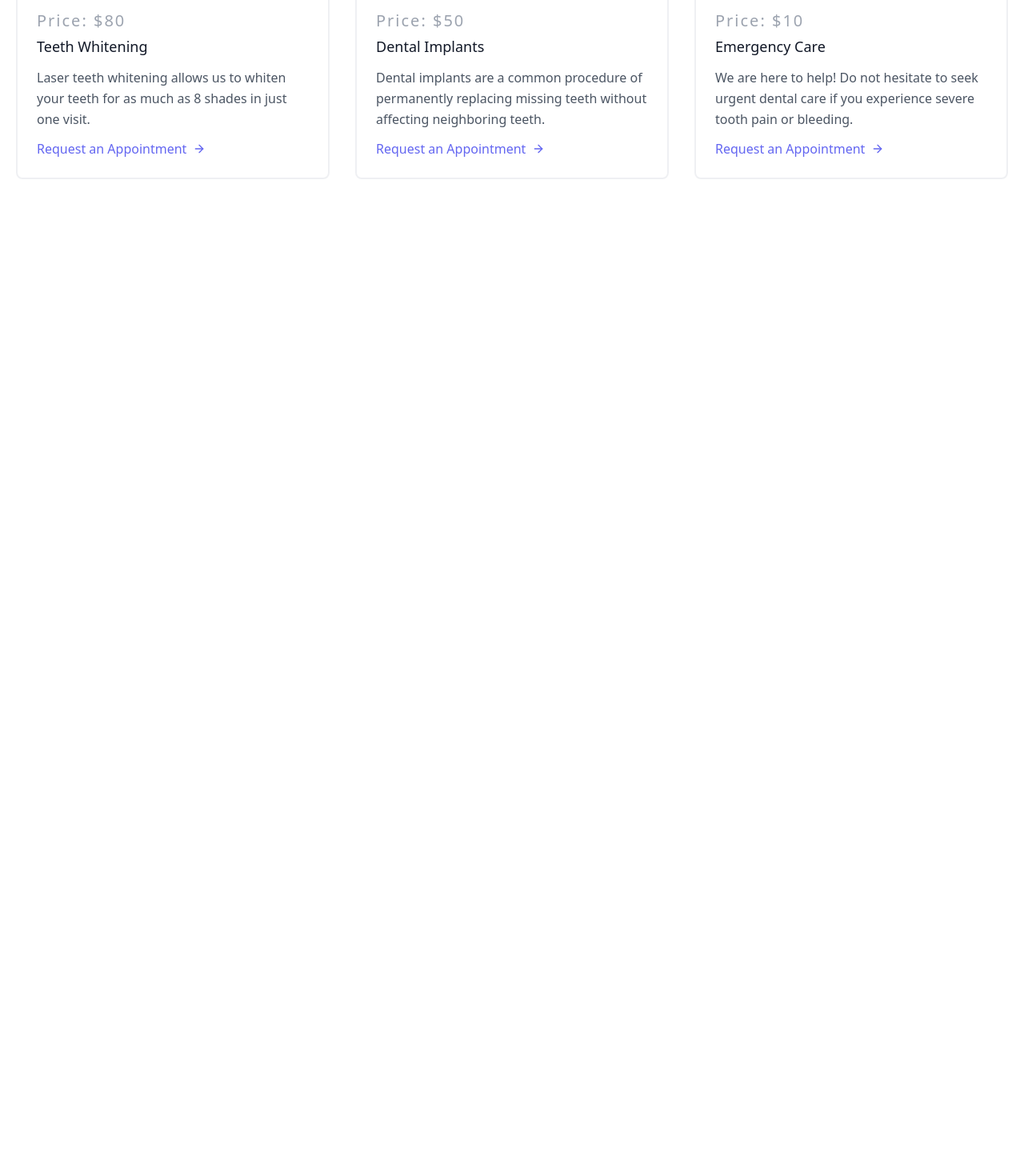
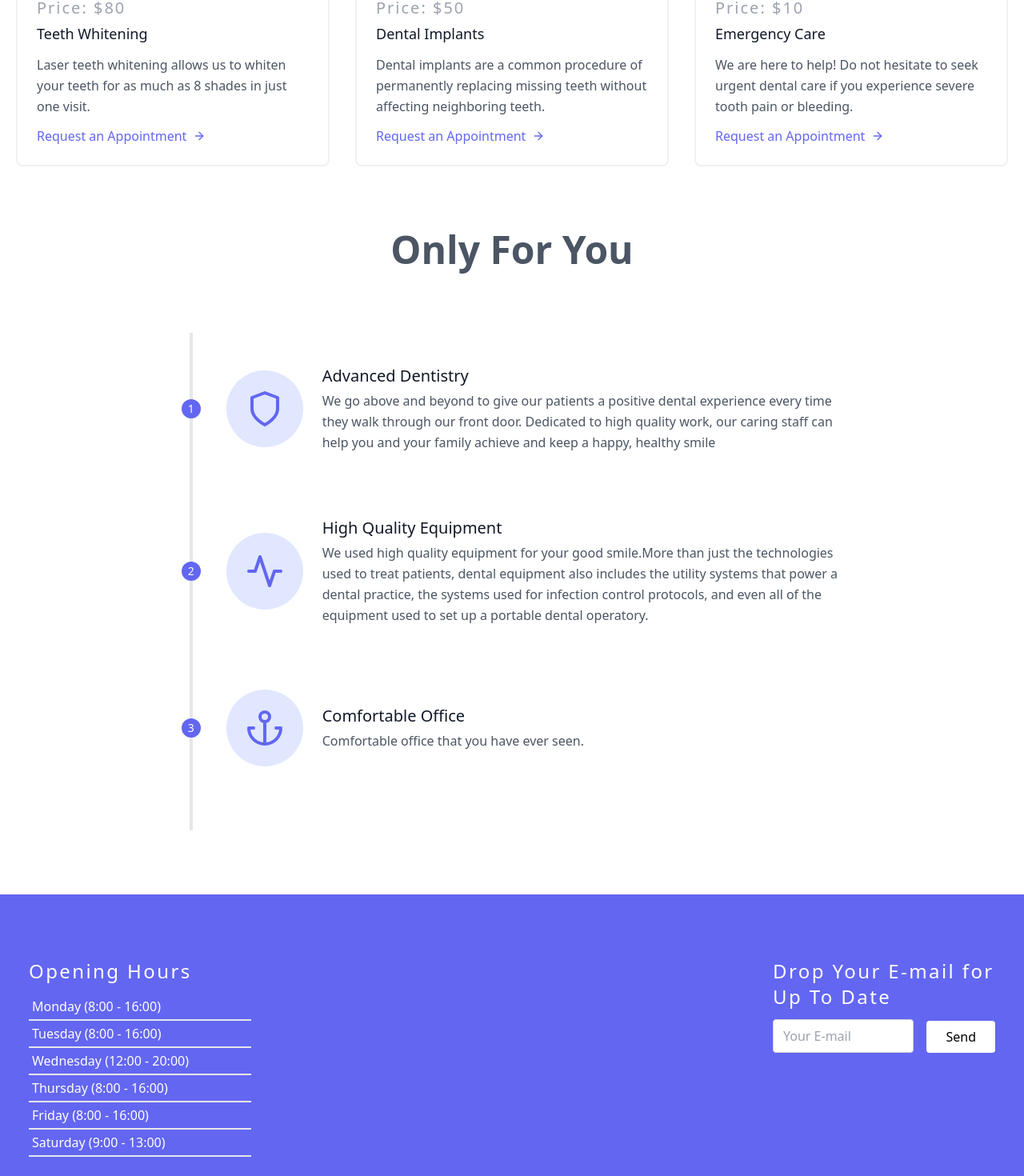
Before and after one commit to G-Mursalin/simple-dentist-appointment, a React (Create React App) app: page / in a window 1280 px wide. Shown: the part 842-2312 px from the top of the page at 80% size. Before the commit the page ends 1162 px from the top, so only its background shows below. Built offline with nearby package versions, Linux system fonts and the light colour scheme.

Commit message:
Home section added

```diff
--- a/src/App.js
+++ b/src/App.js
@@ -3,10 +3,11 @@ import React from "react";
 // Routing
 import { Routes, Route } from "react-router-dom";
 // Components
-import Header from "./components/Header/Header";
+import Header from "./components/Shared/Header/Header";
 import Home from "./components/Home/Home";
 import Login from "./components/Authentication/Login/Login";
 import Appointment from "./components/Appointment/Appointment";
+import Footer from "./components/Shared/Footer/Footer";
 function App() {
   return (
     <React.Fragment>
@@ -17,6 +18,7 @@ function App() {
         <Route path="/login" element={<Login />} />
         <Route path="/appointment" element={<Appointment />} />
       </Routes>
+      <Footer />
     </React.Fragment>
   );
 }
--- a/src/components/Home/Home.js
+++ b/src/components/Home/Home.js
@@ -3,11 +3,13 @@ import React from "react";
 // Components
 import Hero from "./Hero";
 import Services from "./Services";
+import Steps from "./Steps";
 const Home = () => {
   return (
     <React.Fragment>
       <Hero />
       <Services />
+      <Steps />
     </React.Fragment>
   );
 };
--- a/src/components/Home/Services.js
+++ b/src/components/Home/Services.js
@@ -15,8 +15,8 @@ const Services = () => {
 
   return (
     <section className="text-gray-600 body-font">
-      <h1 className="text-5xl text-center">Services</h1>
-      <div className="container px-5 py-24 mx-auto">
+      <h1 className="text-5xl text-center font-bold">Services</h1>
+      <div className="container px-5 py-20 mx-auto">
         <div className="flex flex-wrap -m-4">
           {servicesData.map((service) => (
             <Service key={service.id} service={service} />
--- /dev/null
+++ b/src/components/Home/Steps.js
@@ -0,0 +1,114 @@
+import React from "react";
+
+const Steps = () => {
+  return (
+    <section className="text-gray-600 body-font">
+      <h1 className="text-5xl text-center font-bold">Only For You</h1>
+      <div className="container px-5 py-20 mx-auto flex flex-wrap">
+        <div className="flex relative pt-10 pb-20 sm:items-center md:w-2/3 mx-auto">
+          <div className="h-full w-6 absolute inset-0 flex items-center justify-center">
+            <div className="h-full w-1 bg-gray-200 pointer-events-none"></div>
+          </div>
+          <div className="flex-shrink-0 w-6 h-6 rounded-full mt-10 sm:mt-0 inline-flex items-center justify-center bg-indigo-500 text-white relative z-10 title-font font-medium text-sm">
+            1
+          </div>
+          <div className="flex-grow md:pl-8 pl-6 flex sm:items-center items-start flex-col sm:flex-row">
+            <div className="flex-shrink-0 w-24 h-24 bg-indigo-100 text-indigo-500 rounded-full inline-flex items-center justify-center">
+              <svg
+                fill="none"
+                stroke="currentColor"
+                strokeLinecap="round"
+                strokeLinejoin="round"
+                strokeWidth="2"
+                className="w-12 h-12"
+                viewBox="0 0 24 24"
+              >
+                <path d="M12 22s8-4 8-10V5l-8-3-8 3v7c0 6 8 10 8 10z"></path>
+              </svg>
+            </div>
+            <div className="flex-grow sm:pl-6 mt-6 sm:mt-0">
+              <h2 className="font-medium title-font text-gray-900 mb-1 text-xl">
+                Advanced Dentistry
+              </h2>
+              <p className="leading-relaxed">
+                We go above and beyond to give our patients a positive dental
+                experience every time they walk through our front door.
+                Dedicated to high quality work, our caring staff can help you
+                and your family achieve and keep a happy, healthy smile
+              </p>
+            </div>
+          </div>
+        </div>
+        <div className="flex relative pb-20 sm:items-center md:w-2/3 mx-auto">
+          <div className="h-full w-6 absolute inset-0 flex items-center justify-center">
+            <div className="h-full w-1 bg-gray-200 pointer-events-none"></div>
+          </div>
+          <div className="flex-shrink-0 w-6 h-6 rounded-full mt-10 sm:mt-0 inline-flex items-center justify-center bg-indigo-500 text-white relative z-10 title-font font-medium text-sm">
+            2
+          </div>
+          <div className="flex-grow md:pl-8 pl-6 flex sm:items-center items-start flex-col sm:flex-row">
+            <div className="flex-shrink-0 w-24 h-24 bg-indigo-100 text-indigo-500 rounded-full inline-flex items-center justify-center">
+              <svg
+                fill="none"
+                stroke="currentColor"
+                strokeLinecap="round"
+                strokeLinejoin="round"
+                strokeWidth="2"
+                className="w-12 h-12"
+                viewBox="0 0 24 24"
+              >
+                <path d="M22 12h-4l-3 9L9 3l-3 9H2"></path>
+              </svg>
+            </div>
+            <div className="flex-grow sm:pl-6 mt-6 sm:mt-0">
+              <h2 className="font-medium title-font text-gray-900 mb-1 text-xl">
+                High Quality Equipment
+              </h2>
+              <p className="leading-relaxed">
+                We used high quality equipment for your good smile.More than
+                just the technologies used to treat patients, dental equipment
+                also includes the utility systems that power a dental practice,
+                the systems used for infection control protocols, and even all
+                of the equipment used to set up a portable dental operatory.
+              </p>
+            </div>
+          </div>
+        </div>
+        <div className="flex relative pb-20 sm:items-center md:w-2/3 mx-auto">
+          <div className="h-full w-6 absolute inset-0 flex items-center justify-center">
+            <div className="h-full w-1 bg-gray-200 pointer-events-none"></div>
+          </div>
+          <div className="flex-shrink-0 w-6 h-6 rounded-full mt-10 sm:mt-0 inline-flex items-center justify-center bg-indigo-500 text-white relative z-10 title-font font-medium text-sm">
+            3
+          </div>
+          <div className="flex-grow md:pl-8 pl-6 flex sm:items-center items-start flex-col sm:flex-row">
+            <div className="flex-shrink-0 w-24 h-24 bg-indigo-100 text-indigo-500 rounded-full inline-flex items-center justify-center">
+              <svg
+                fill="none"
+                stroke="currentColor"
+                strokeLinecap="round"
+                strokeLinejoin="round"
+                strokeWidth="2"
+                className="w-12 h-12"
+                viewBox="0 0 24 24"
+              >
+                <circle cx="12" cy="5" r="3"></circle>
+                <path d="M12 22V8M5 12H2a10 10 0 0020 0h-3"></path>
+              </svg>
+            </div>
+            <div className="flex-grow sm:pl-6 mt-6 sm:mt-0">
+              <h2 className="font-medium title-font text-gray-900 mb-1 text-xl">
+                Comfortable Office
+              </h2>
+              <p className="leading-relaxed">
+                Comfortable office that you have ever seen.
+              </p>
+            </div>
+          </div>
+        </div>
+      </div>
+    </section>
+  );
+};
+
+export default Steps;
--- /dev/null
+++ b/src/components/Shared/Footer/Footer.js
@@ -0,0 +1,60 @@
+// React-ReactDOM
+import React from "react";
+// Routing
+import { Link } from "react-router-dom";
+const Footer = () => {
+  return (
+    <footer className="body-font bg-indigo-500">
+      <div className="container px-5 pt-20 pb-0  mx-auto">
+        <div className="flex flex-wrap md:text-left text-center order-first justify-between">
+          <div className="lg:w-1/4 md:w-1/2 w-full px-4">
+            <h2 className="title-font font-medium text-white tracking-widest text-2xl  font-bold mb-3">
+              Opening Hours
+            </h2>
+            <nav className="list-none mb-10">
+              <li className="text-white border-b-2 p-1">
+                Monday (8:00 - 16:00)
+              </li>
+              <li className="text-white border-b-2 p-1">
+                Tuesday (8:00 - 16:00)
+              </li>
+              <li className="text-white border-b-2 p-1">
+                Wednesday (12:00 - 20:00)
+              </li>
+              <li className="text-white border-b-2 p-1">
+                Thursday (8:00 - 16:00)
+              </li>
+              <li className="text-white border-b-2 p-1">
+                Friday (8:00 - 16:00)
+              </li>
+              <li className="text-white border-b-2 p-1">
+                Saturday (9:00 - 13:00)
+              </li>
+            </nav>
+          </div>
+          <div className="lg:w-1/4 md:w-1/2 w-full px-4">
+            <h2 className="title-font font-medium text-white tracking-widest text-2xl  font-bold mb-3">
+              Drop Your E-mail for Up To Date
+            </h2>
+            <div className="flex xl:flex-nowrap md:flex-nowrap lg:flex-wrap flex-wrap justify-center items-end md:justify-start">
+              <div className="relative w-40 sm:w-auto xl:mr-4 lg:mr-0 sm:mr-4 mr-2">
+                <input
+                  type="text"
+                  placeholder="Your E-mail"
+                  id="footer-field"
+                  name="footer-field"
+                  className="w-full bg-white  rounded border border-gray-300   focus:ring-2 focus:ring-indigo-200 focus:border-indigo-500 text-base outline-none text-gray-700 py-1 px-3 leading-8 transition-colors duration-200 ease-in-out"
+                />
+              </div>
+              <button className="lg:mt-2 xl:mt-0 flex-shrink-0 inline-flex text-black bg-white border-0 py-2 px-6  rounded">
+                Send
+              </button>
+            </div>
+          </div>
+        </div>
+      </div>
+    </footer>
+  );
+};
+
+export default Footer;
```
Also changed, not shown: src/components/Shared/Header/Header.js (renamed from src/components/Header/Header.js).
